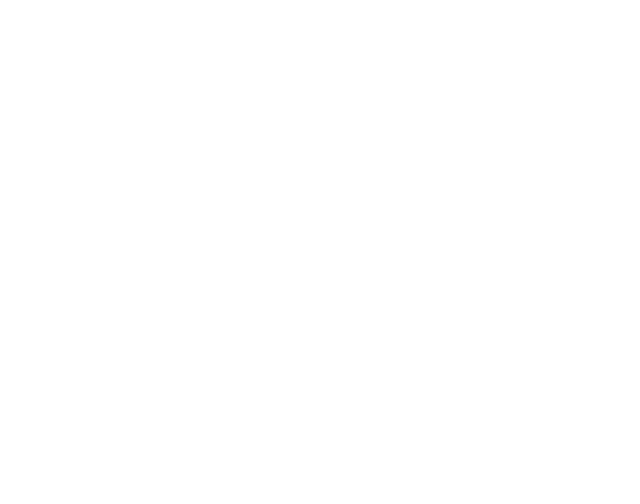
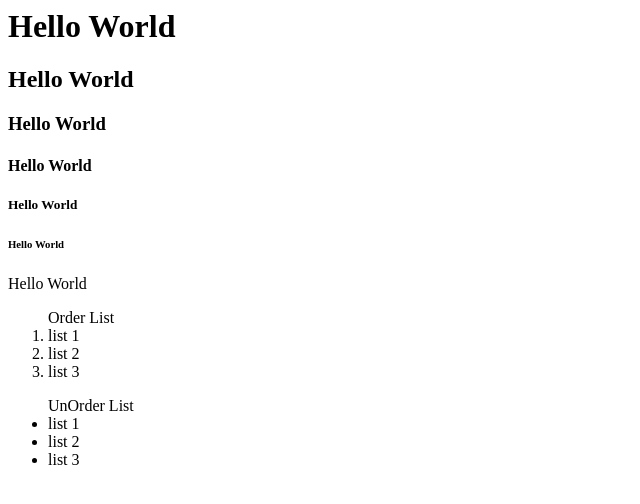
Before and after one commit to PriyanshiM16/PM_Junior_Practice_Sample, a plain HTML site: page index.html in a window 1280 px wide. Shown: the whole page, without its empty margins (0-640 px from the left). Drawn offline with Linux system fonts and the light colour scheme.

```diff
--- a/index.html
+++ b/index.html
@@ -6,6 +6,22 @@
         </title>
     </head>
     <body>
-
+        <h1> Hello World </h1>
+        <h2> Hello World </h2>
+        <h3> Hello World </h3>
+        <h4> Hello World </h4>
+        <h5> Hello World </h5>
+        <h6> Hello World </h6>
+        <p> Hello World </p>
+        <ol>Order List
+            <li> list 1 </li>
+            <li> list 2 </li>
+            <li> list 3 </li>
+        </ol>
+        <ul>UnOrder List
+            <li> list 1 </li>
+            <li> list 2 </li>
+            <li> list 3 </li>
+        </ul>
     </body>
 </html>
```
